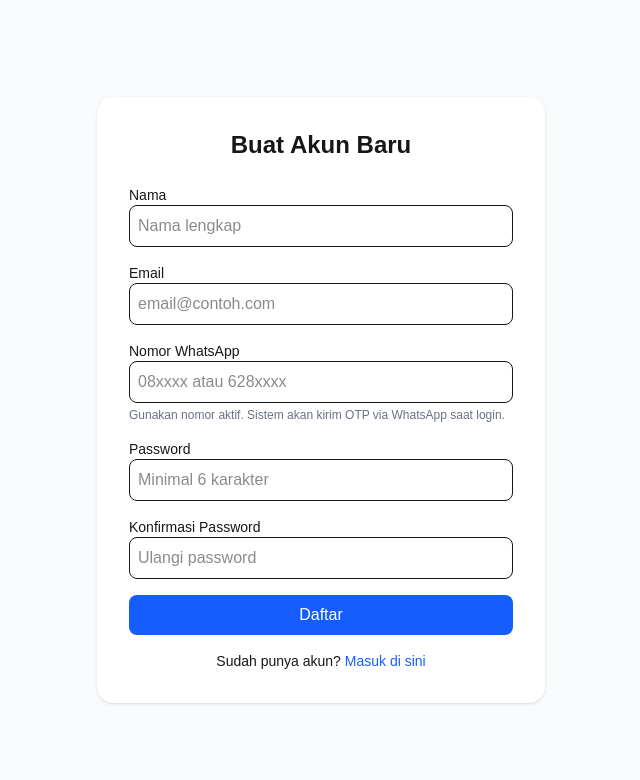
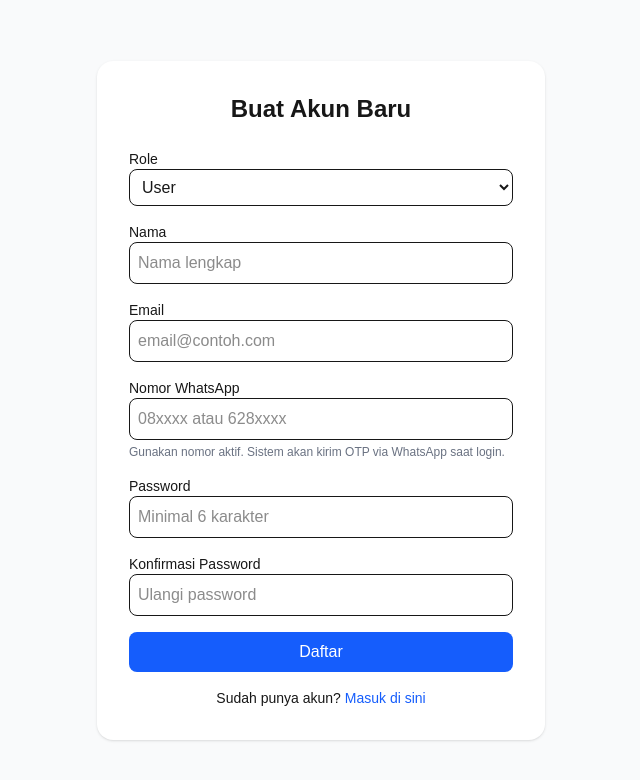
Before and after one commit to SylviaEmily/UTS20251_ITFinTech_Sylvia-Emily-B-Manpioper-, a Next.js app in the folder web_paymentgateway/: page /register in a window 1280 px wide. Shown: the top 780 px of the page, without its empty margins (319-959 px from the left). Built offline with nearby package versions, Linux system fonts and the light colour scheme; no server answers.

Commit message:
regist admin

```diff
--- a/web_paymentgateway/pages/api/auth/register.ts
+++ b/web_paymentgateway/pages/api/auth/register.ts
@@ -6,65 +6,98 @@ import User from "@/models/User";
 
 /** Normalisasi nomor WA: 08xxxx → 628xxxx, +62 → 62 */
 function normalizePhone(input: string) {
-  let p = input.replace(/\D/g, "");
+  let p = (input || "").replace(/\D/g, "");
   if (p.startsWith("08")) p = "62" + p.slice(1);
   if (p.startsWith("0")) p = "62" + p.slice(1);
   if (p.startsWith("+62")) p = p.replace("+", "");
   return p;
 }
 
+const ADMIN_INVITE_KEY = process.env.ADMIN_INVITE_KEY; // 🔐 set di .env
+
 export default async function handler(req: NextApiRequest, res: NextApiResponse) {
   if (req.method !== "POST") {
     return res.status(405).json({ message: "Method not allowed" });
   }
 
+  try {
     await dbConnect();
 
-  const { name, email, phone, password, confirmPassword } = req.body as {
+    const {
+      name,
+      email,
+      phone,
+      password,
+      confirmPassword,
+      role,       // "user" | "admin" (opsional dari client)
+      adminKey,   // kunci undangan admin (opsional)
+    } = req.body as {
       name: string;
       email: string;
       phone?: string;
       password: string;
       confirmPassword?: string;
+      role?: "user" | "admin";
+      adminKey?: string;
     };
 
     // ===== VALIDASI INPUT =====
     if (!name || !email || !phone || !password) {
       return res.status(400).json({ message: "Semua field wajib diisi" });
     }
-
     if (password.length < 6) {
       return res.status(400).json({ message: "Password minimal 6 karakter" });
     }
-
     if (confirmPassword && password !== confirmPassword) {
       return res.status(400).json({ message: "Konfirmasi password tidak cocok" });
     }
 
     const normalizedPhone = normalizePhone(phone);
+    const lowerEmail = email.toLowerCase().trim();
+
+    // Cek duplikat by email/phone
     const existing = await User.findOne({
-    $or: [{ email: email.toLowerCase() }, { phone: normalizedPhone }],
+      $or: [{ email: lowerEmail }, { phone: normalizedPhone }],
     });
-
     if (existing) {
       return res.status(400).json({ message: "Email atau nomor sudah digunakan" });
     }
 
-  // ===== HASH PASSWORD =====
+    // ===== TENTUKAN ROLE DI SERVER =====
+    let finalRole: "user" | "admin" = "user";
+    if (role === "admin") {
+      if (!ADMIN_INVITE_KEY) {
+        return res
+          .status(500)
+          .json({ message: "Server belum dikonfigurasi ADMIN_INVITE_KEY" });
+      }
+      if (adminKey !== ADMIN_INVITE_KEY) {
+        return res.status(403).json({ message: "Admin key tidak valid" });
+      }
+      finalRole = "admin";
+    }
+
+    // ===== HASH PASSWORD & SIMPAN =====
     const hashed = await bcrypt.hash(password, 10);
-
-  // ===== SIMPAN USER BARU =====
     const user = await User.create({
-    name,
-    email: email.toLowerCase(),
+      name: name.trim(),
+      email: lowerEmail,
       phone: normalizedPhone,
       password: hashed,
-    role: "user", // default
+      role: finalRole, // ← default user, atau admin bila key valid
     });
 
-  // Hapus password dari response tanpa trigger ESLint
-  const { password: pw, ...safe } = user.toObject();
-  delete safe.password;
+    // Hapus password dari response
+    const { password: _pw, ...safe } = user.toObject();
+    delete (safe as any).password;
 
     return res.status(201).json({ message: "Registrasi berhasil", user: safe });
+  } catch (err: any) {
+    console.error(err);
+    // Handle duplicate key dari unique index
+    if (err?.code === 11000) {
+      return res.status(400).json({ message: "Email atau nomor sudah digunakan" });
     }
+    return res.status(500).json({ message: "Kesalahan server" });
+  }
+}
--- a/web_paymentgateway/pages/register.tsx
+++ b/web_paymentgateway/pages/register.tsx
@@ -1,7 +1,7 @@
 // pages/register.tsx
 import { useState } from "react";
 import { useRouter } from "next/router";
-import Link from "next/link"; // ✅ gunakan Link dari next/link
+import Link from "next/link";
 
 type FormState = {
   name: string;
@@ -9,10 +9,11 @@ type FormState = {
   phone: string;
   password: string;
   confirmPassword: string;
+  role: "user" | "admin";        // 🔹 tambah role
+  adminKey?: string;             // 🔹 secret untuk admin
 };
 
 function normalizePhoneClient(input: string) {
-  // Normalisasi ringan di sisi klien (server tetap final authority)
   let p = input.replace(/\D/g, "");
   if (p.startsWith("08")) p = "62" + p.slice(1);
   if (p.startsWith("0")) p = "62" + p.slice(1);
@@ -28,11 +29,13 @@ export default function RegisterPage() {
     phone: "",
     password: "",
     confirmPassword: "",
+    role: "user",
+    adminKey: "",
   });
   const [submitting, setSubmitting] = useState(false);
   const [msg, setMsg] = useState<string>("");
 
-  const onChange = (e: React.ChangeEvent<HTMLInputElement>) => {
+  const onChange = (e: React.ChangeEvent<HTMLInputElement | HTMLSelectElement>) => {
     const { name, value } = e.target;
     setForm((s) => ({ ...s, [name]: value }));
   };
@@ -43,10 +46,20 @@ export default function RegisterPage() {
     setSubmitting(true);
 
     try {
-      // (opsional) normalisasi nomor di klien
+      if (form.password !== form.confirmPassword) {
+        setMsg("Konfirmasi password tidak sama");
+        setSubmitting(false);
+        return;
+      }
+
       const payload = {
-        ...form,
+        name: form.name.trim(),
+        email: form.email.trim(),
         phone: normalizePhoneClient(form.phone),
+        password: form.password,
+        role: form.role,
+        // Kirim adminKey hanya kalau role=admin
+        adminKey: form.role === "admin" ? form.adminKey : undefined,
       };
 
       const res = await fetch("/api/auth/register", {
@@ -61,7 +74,6 @@ export default function RegisterPage() {
         setMsg(data.message || "Registrasi gagal");
       } else {
         setMsg("Registrasi berhasil! Mengarahkan ke halaman login…");
-        // kecilkan jeda agar UX enak
         setTimeout(() => router.push("/login"), 1200);
       }
     } catch (err) {
@@ -88,6 +100,35 @@ export default function RegisterPage() {
         )}
 
         <form onSubmit={onSubmit} className="space-y-4">
+          <div>
+            <label className="block text-sm font-medium">Role</label>
+            <select
+              name="role"
+              value={form.role}
+              onChange={onChange}
+              className="w-full border rounded-lg p-2"
+            >
+              <option value="user">User</option>
+              <option value="admin">Admin</option>
+            </select>
+            {form.role === "admin" && (
+              <div className="mt-2">
+                <label className="block text-sm font-medium">Admin Invite Key</label>
+                <input
+                  name="adminKey"
+                  value={form.adminKey}
+                  onChange={onChange}
+                  className="w-full border rounded-lg p-2"
+                  placeholder="Masukkan kunci admin"
+                  required={form.role === "admin"}
+                />
+                <p className="text-xs text-gray-500 mt-1">
+                  Hanya admin yang punya kunci ini. Minta ke owner/superadmin.
+                </p>
+              </div>
+            )}
+          </div>
+
           <div>
             <label className="block text-sm font-medium">Nama</label>
             <input
```
Also changed, not shown: 1 other file (tests, documents, lock files or other folders). Lines whose indentation alone changed are shown as unchanged.
